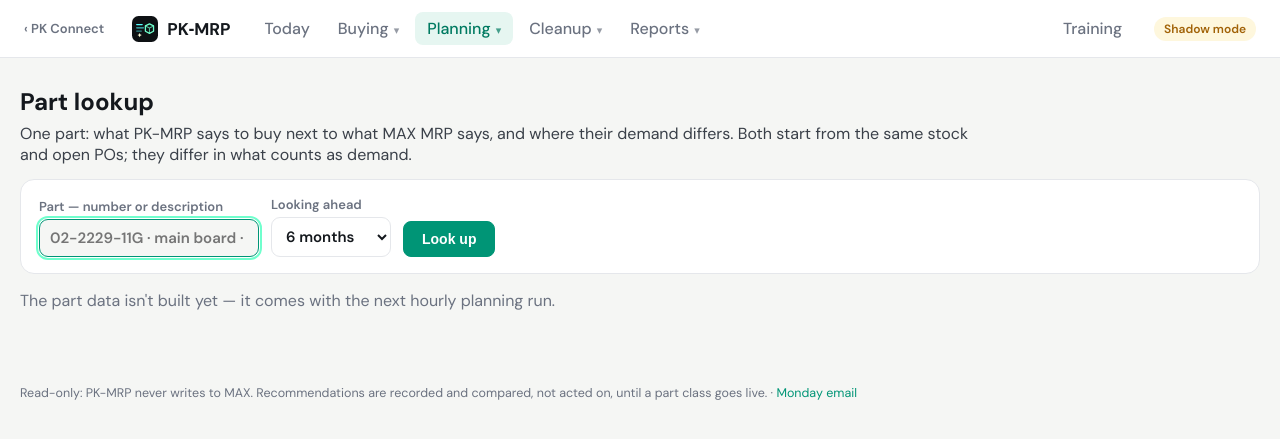
After one commit to jaredPK1/PK-MRP, a Flask app: page /part in a window 1280 px wide. The commit adds this page. Shown: the top 439 px of the page. Run offline with Flask 3, Linux system fonts and the light colour scheme.

Commit message:
Part lookup: PK-MRP next to MAX MRP for any part
Chad's ask: PCAs are changing vendors and he'll buy a little ahead, but
PK-MRP's demand for a PCA isn't MAX's. Planning > Part lookup shows both
plans for one part over 3/6/12 months: what each says to buy, both demands
split by source (sales orders, open WOs, parent builds, master-schedule
forecast, safety stock), MAX's planned orders and action messages, and
every requirement MAX nets. The hourly run now reads MAX's planned orders
(Order_Master PL), its requirements by source and MRP_Explosion into
data/part_plans.json; a failure there doesn't stop the plan.

On 11-06, 62 of 70 PCAs with demand differ mostly in parent builds: MAX
plans parents from its own planned orders (forecast and safety stock
carried down the bill); PK-MRP from booked orders only.

Co-Authored-By: Claude Opus 5.5 <noreply@anthropic.com>

```diff
--- a/pkmrp/cli.py
+++ b/pkmrp/cli.py
@@ -203,6 +203,7 @@ def _plan_once(erp):
         snap["ledger"] = {"status": "off", "why": "SCHEDULER_ENABLED is not 1 on this host"}
     snapshot.write(snap)
     snapshot.write_atp(snapshot.build_atp(run))
+    snapshot.write_part_plans(snapshot.build_part_plans(run))
     if scheduler_on():
         _reconcile_done(snap)
         _weekly_tick()
--- a/pkmrp/web/app.py
+++ b/pkmrp/web/app.py
@@ -778,6 +778,53 @@ def create_app():
             )
         return {"parts": out}
 
+    @app.get("/part")
+    def part_page():
+        """One part: what PK-MRP says to buy next to what MAX MRP says, and
+        where their demand differs."""
+        from ..core import part_view
+        from ..core.search import find
+
+        data = snapshot.load_part_plans()
+        part = (request.args.get("part") or "").strip().upper()
+        horizon = request.args.get("h") or "6"
+        if horizon not in part_view.HORIZONS:
+            horizon = "6"
+        view, entry, error = None, None, None
+        if part and data:
+            plans = data["parts"]
+            if part not in plans:
+                hits = find(
+                    part,
+                    ((p, e["info"]["description"], e["info"]["type"], bool(e["pk"] or e["max_dem"]))
+                     for p, e in plans.items()),
+                    1,
+                )
+                if hits:
+                    part = hits[0][0]
+            if part in plans:
+                entry = plans[part]
+                view = part_view.compare(entry, date.fromisoformat(data["today"]), horizon)
+            else:
+                error = (
+                    f"Nothing planned for “{part}” on either side — no stock, open orders "
+                    "or demand in PK-MRP or MAX. Try part of the number or a word from the description."
+                )
+        snap = snapshot.load_latest() or {}
+        on_list = next((b for b in snap.get("buys", []) if b["part"] == part), None)
+        return render_template(
+            "part.html",
+            data=data,
+            part=part,
+            horizon=horizon,
+            horizons=list(part_view.HORIZONS),
+            entry=entry,
+            view=view,
+            on_list=on_list,
+            error=error,
+            snap=snap,
+        )
+
     @app.get("/promise")
     def promise_page():
         from ..core import atp
--- a/pkmrp/web/static/app.css
+++ b/pkmrp/web/static/app.css
@@ -395,3 +395,12 @@ tr.muted-row td { background: var(--bg); }
 form.inline { display: inline; }
 .rush-note { background: var(--late-soft); border: 1px solid var(--late); border-radius: 12px; padding: 10px 16px; margin: 14px 0; }
 .rush-note p { margin: 6px 0; }
+/* Part lookup */
+.part-head { margin: 18px 0 4px; } .part-head h2 { margin: 0; font-size: 22px; }
+.part-head .desc { color: var(--ink-2); margin: 2px 0 6px; }
+.part-tiles { margin: 14px 0 18px; }
+.part-cols { display: grid; grid-template-columns: 1fr 1fr; gap: 18px; }
+@media (max-width: 860px) { .part-cols { grid-template-columns: 1fr; } }
+.part-detail { margin: 14px 0; } .part-detail summary { cursor: pointer; font-weight: 600; color: var(--ink-2); padding: 6px 0; }
+.lede-small { color: var(--ink-2); max-width: 60em; margin: 4px 0 8px; }
+.promise-form select { font: inherit; font-size: 15px; padding: 8px 10px; border: 1px solid var(--line); border-radius: 9px; background: var(--surface); color: var(--ink); }
--- a/pkmrp/web/templates/_why.html
+++ b/pkmrp/web/templates/_why.html
@@ -29,6 +29,7 @@
     {% elif j.verdict == 'ignored' %}<div class="muted small"><span class="lbl">Safety</span> MAX has a safety stock of {{ j.ss|qty }}; PK-MRP doesn't plan to it: {{ j.why }}.</div>{% endif %}
     {% if sz.add_to_po %}<div class="add-to-po strong"><span class="lbl">PO</span> <b>Add to PO {{ sz.add_to_po.po }}</b> ({{ sz.add_to_po.qty|qty }}, went in {{ sz.add_to_po.created|nice_date }}) rather than cutting a second PO — the vendor prices the whole quantity, so two small POs can each land in a smaller price break.</div>{% endif %}
     {% if b.changed and b.changed.kind != 'new' %}<div class="warn"><span class="lbl">Changed</span> {{ b.changed.text }}. Check who's waiting below before ordering.</div>{% endif %}
+    <div class="muted small"><a href="{{ script_root }}/part?part={{ b.part|urlencode }}">Compare with MAX MRP →</a></div>
     <div><span class="lbl">Lands</span> around <b>{{ s.arrives_if_ordered_today|nice_date }}</b> if placed today — {{ s.lead_days|round|int }} working days, {{ s.lead_source|lead_words }}</div>
     {% if s.orders_slipping %}<div class="warn"><span class="lbl">Watch</span> {{ s.orders_slipping }} order{{ '' if s.orders_slipping == 1 else 's' }} need{{ 's' if s.orders_slipping == 1 else '' }} it before then and stock doesn't cover {{ 'it' if s.orders_slipping == 1 else 'them' }} — {{ 'it slips' if s.orders_slipping == 1 else 'they slip' }} unless an open PO is pulled in or a faster source is found.</div>
     {% else %}<div><span class="lbl">Watch</span> Nothing slips if it's ordered today.</div>{% endif %}
--- a/pkmrp/web/templates/base.html
+++ b/pkmrp/web/templates/base.html
@@ -23,7 +23,8 @@
                   ('eol_page', '/eol', 'EOL watch', 'Parts makers are ending, and what to buy first'),
                   ('committed_page', '/committed', 'Committed', 'Long-lead parts planned a year out'),
                   ('params_page', '/lead-times', 'Lead times', 'Real vs MAX lead times')]),
-      ('Planning', [('promise_page', '/promise', 'Promise', 'Earliest date material supports'),
+      ('Planning', [('part_page', '/part', 'Part lookup', 'One part: PK-MRP next to MAX MRP'),
+                    ('promise_page', '/promise', 'Promise', 'Earliest date material supports'),
                     ('pipeline_page', '/pipeline', 'Pipeline', 'Sales SKUs to MAX parts')]),
       ('Cleanup', [('fix_max_page', '/fix-max', 'Fix in MAX', 'Records naming obsolete parts'),
                    ('overbuys_page', '/overbuys', 'Overbuys', 'Money committed beyond need'),
--- /dev/null
+++ b/pkmrp/web/templates/part.html
@@ -0,0 +1,165 @@
+{% extends "base.html" %}
+{% from "_notes.html" import part_note with context %}
+{% block title %}{% if entry %}{{ part }} · {% endif %}Part lookup · PK-MRP{% endblock %}
+{% set pk_kind = {'so': 'Sales order', 'wo_req': 'WO needs it', 'planned_make': 'Parent build (planned)',
+                  'planned_kit': 'Subcontract kit (planned)', 'po_kit': 'Kit on a PO', 'sub_req': 'Subcontract need',
+                  'safety_stock': 'Safety stock', 'po': 'PO arrives', 'wo': 'WO finishes'} %}
+{% set mx_src = {'CU': 'Sales order', 'MF': 'Open WO', 'PL': 'MAX planned order (parent)', 'MS': 'Master schedule (forecast)', 'SO': 'Subcontract'} %}
+{% block content %}
+<section class="page-intro">
+  <h1 class="h1-small">Part lookup</h1>
+  <p class="lede">One part: what PK-MRP says to buy next to what MAX MRP says, and where their demand differs. Both start from the same stock and open POs; they differ in what counts as demand.</p>
+</section>
+<form class="promise-form" method="get">
+  <label class="picker">Part — number or description
+    <input name="part" value="{{ part }}" placeholder="02-2229-11G · main board · 8000 pca" autofocus autocomplete="off" required
+           data-suggest="{{ script_root }}/api/parts" role="combobox" aria-expanded="false" aria-autocomplete="list">
+    <ul class="suggest" role="listbox" hidden></ul>
+  </label>
+  <label>Looking ahead
+    <select name="h">
+      {% for h in horizons %}<option value="{{ h }}" {{ 'selected' if h == horizon }}>{{ 'Everything' if h == 'all' else h ~ ' months' }}</option>{% endfor %}
+    </select>
+  </label>
+  <button class="btn primary" type="submit">Look up</button>
+</form>
+{% if error %}<p class="promise-error">{{ error }}</p>{% endif %}
+{% if not data %}<p class="muted">The part data isn't built yet — it comes with the next hourly planning run.</p>
+{% elif data.max_status != 'ok' %}<p class="promise-error">MAX's MRP couldn't be read on the last run, so only PK-MRP's side is shown.</p>{% endif %}
+
+{% if view %}
+{% set i = entry.info %}
+<section class="part-head">
+  <h2 class="mono">{{ part }} {{ part_note(part) }}</h2>
+  <div class="desc">{{ i.description|lower|capitalize }}</div>
+  <div class="facts">
+    <span><b>{{ view.on_hand|qty }}</b> on hand</span>
+    <span><b>{{ view.on_po|qty }}</b> on open POs</span>
+    {% if view.on_wo %}<span><b>{{ view.on_wo|qty }}</b> on open WOs</span>{% endif %}
+    {% if i.vendor %}<span>vendor <a href="{{ script_root }}/vendor?v={{ i.vendor|urlencode }}&part={{ part|urlencode }}">{{ i.vendor }}</a></span>{% endif %}
+    {% if i.lead_days %}<span>{{ i.lead_days|round|int }}-day lead</span>{% endif %}
+    {% if i.buyer %}<span>buyer {{ i.buyer }}</span>{% endif %}
+    {% if i.unit_cost %}<span>{{ i.unit_cost|money2 }} each</span>{% endif %}
+  </div>
+</section>
+
+<div class="tiles part-tiles">
+  <div class="tile">
+    <div class="lbl">PK-MRP says</div>
+    {% if on_list %}
+      <div class="num">{{ on_list.qty|qty }}</div>
+      <div class="sub">to buy now, by {{ on_list.place_by|nice_date }} — it's on <a href="{{ script_root }}/buys">this week's list</a>{% if (on_list.sizing or {}).add_to_po %}; add to PO {{ on_list.sizing.add_to_po.po }}{% endif %}</div>
+    {% elif view.pk_buy_qty %}
+      <div class="num">{{ view.pk_buy_qty|qty }}</div>
+      <div class="sub">to buy over the window, first by {{ view.pk_buys[0][0]|nice_date }}</div>
+    {% else %}
+      <div class="num">0</div>
+      <div class="sub">nothing to buy {{ 'in this window' if view.until else '' }} — stock and open orders cover booked demand</div>
+    {% endif %}
+  </div>
+  <div class="tile">
+    <div class="lbl">MAX MRP says</div>
+    <div class="num">{{ view.max_buy_qty|qty }}</div>
+    <div class="sub">{% if view.max_buys %}on {{ view.max_buys|length }} planned order{{ '' if view.max_buys|length == 1 else 's' }}, first due {{ view.max_buys[0][0]|nice_date }}{% else %}no planned orders {{ 'in this window' if view.until else '' }}{% endif %}</div>
+  </div>
+  <div class="tile">
+    <div class="lbl">Demand, PK-MRP</div>
+    <div class="num">{{ view.pk_demand|qty }}</div>
+    <div class="sub">{{ 'through ' ~ view.until|nice_date(False) if view.until else 'everything booked' }}</div>
+  </div>
+  <div class="tile">
+    <div class="lbl">Demand, MAX</div>
+    <div class="num">{{ view.max_demand|qty }}</div>
+    <div class="sub">{% if view.gap > 0 %}{{ view.gap|qty }} more than PK-MRP{% elif view.gap < 0 %}{{ (-view.gap)|qty }} less than PK-MRP{% else %}the same{% endif %}</div>
+  </div>
+</div>
+
+<h3 class="steps-h">Where the demand differs</h3>
+{% if view.biggest_gap %}{% set g = view.biggest_gap %}
+<p class="lede-small">Most of the gap is <b>{{ g[1]|lower }}</b>:
+  {% if g[0] == 'parents' %}MAX plans the parent assemblies from its own planned orders — which carry master-schedule forecast, MAX's safety stock and its order quantities down the bill. PK-MRP plans parents only for booked orders and open WOs.
+  {% elif g[0] == 'forecast' %}master-schedule entries are forecast, not orders; PK-MRP plans from the backlog only.
+  {% elif g[0] == 'safety' %}MAX tops stock up to its safety stock ({{ entry.info.max_ss|qty }}); PK-MRP {% if entry.info.pk_ss is not none %}uses {{ entry.info.pk_ss|qty }}{% else %}doesn't plan to it{% endif %} — see <a href="{{ script_root }}/safety-stock">Safety stock</a>.
+  {% else %}the two count this differently over the window; the detail is below.{% endif %}
+</p>
+{% endif %}
+<div class="table-wrap">
+<table class="dense">
+  <thead><tr><th>Demand from</th><th class="r">PK-MRP</th><th class="r">MAX</th><th class="r">MAX − PK-MRP</th></tr></thead>
+  <tbody>
+  {% for b in view.buckets %}
+    <tr><td>{{ b.label }}</td><td class="r">{{ b.pk|qty }}</td><td class="r">{{ b.max|qty }}</td><td class="r {{ 'up-text' if b.max - b.pk > 0 else '' }}">{{ (b.max - b.pk)|qty }}</td></tr>
+  {% else %}<tr><td colspan="4" class="muted">No demand on either side in this window.</td></tr>
+  {% endfor %}
+  </tbody>
+  <tfoot><tr><td><b>Total</b></td><td class="r"><b>{{ view.pk_demand|qty }}</b></td><td class="r"><b>{{ view.max_demand|qty }}</b></td><td class="r"><b>{{ view.gap|qty }}</b></td></tr></tfoot>
+</table>
+</div>
+
+<div class="part-cols">
+  <section>
+    <h3 class="steps-h">PK-MRP planned buys</h3>
+    <div class="table-wrap"><table class="dense">
+      <thead><tr><th>Order by</th><th>Need by</th><th class="r">Qty</th><th>For</th></tr></thead>
+      <tbody>
+      {% for b in view.pk_buys %}
+        <tr><td>{% if b[5] %}<span class="chip late">late</span> {% endif %}{{ b[0]|nice_date(False) }}</td><td>{{ b[1]|nice_date(False) }}</td><td class="r">{{ b[2]|qty }}{% if b[3] == 'make' %} <span class="muted small">build</span>{% endif %}</td>
+            <td class="small">{% if b[4] == 'safety_stock' %}safety stock{% else %}{{ b[6]|join(', ') }}{% endif %}</td></tr>
+      {% else %}<tr><td colspan="4" class="muted">None in this window.</td></tr>
+      {% endfor %}
+      </tbody>
+    </table></div>
+  </section>
+  <section>
+    <h3 class="steps-h">MAX planned orders</h3>
+    <div class="table-wrap"><table class="dense">
+      <thead><tr><th>Due</th><th class="r">Qty</th><th>Order</th><th>Reference</th></tr></thead>
+      <tbody>
+      {% for b in view.max_buys %}
+        <tr><td>{{ b[0]|nice_date(False) }}</td><td class="r">{{ b[1]|qty }}</td><td class="mono small">{{ b[2] }}</td><td class="small">{{ b[3] }}</td></tr>
+      {% else %}<tr><td colspan="4" class="muted">None in this window.</td></tr>
+      {% endfor %}
+      </tbody>
+    </table></div>
+  </section>
+</div>
+
+{% if entry.max_act %}
+<h3 class="steps-h">MAX action messages <span class="muted small">(MRP run {{ data.max_run|nice_date(False) }})</span></h3>
+<div class="table-wrap"><table class="dense">
+  <thead><tr><th>Message</th><th>Order</th><th class="r">Qty</th><th>Due</th><th>MAX wants it</th></tr></thead>
+  <tbody>
+  {% for a in entry.max_act %}
+    <tr><td>{{ a[2] }}</td><td class="mono small">{{ a[3] }} <span class="muted">{{ a[4] }}</span></td><td class="r">{{ a[5]|qty }}</td><td>{{ a[0]|nice_date(False) }}</td><td>{{ a[1]|nice_date(False) }}</td></tr>
+  {% endfor %}
+  </tbody>
+</table></div>
+{% endif %}
+
+<details class="part-detail">
+  <summary>PK-MRP: stock, open orders and booked demand, in date order</summary>
+  <div class="table-wrap"><table class="dense">
+    <thead><tr><th>Date</th><th>What</th><th>Ref</th><th class="r">Qty</th><th class="r">Balance</th></tr></thead>
+    <tbody>
+      <tr><td></td><td>On hand</td><td></td><td class="r">{{ view.on_hand|qty }}</td><td class="r">{{ view.on_hand|qty }}</td></tr>
+    {% for t in view.timeline %}
+      <tr class="{{ 'late-text' if t.balance < 0 else '' }}"><td>{{ t.date|nice_date(False) if t.date else '' }}</td><td>{{ pk_kind.get(t.kind, t.kind) }}</td><td class="small">{{ t.ref }}</td><td class="r">{{ t.qty|qty }}</td><td class="r">{{ t.balance|qty }}</td></tr>
+    {% endfor %}
+    </tbody>
+  </table></div>
+  {% if view.short_on %}<p class="small late-text">Goes short {{ view.short_on|nice_date }} without new buys.</p>{% endif %}
+</details>
+
+<details class="part-detail">
+  <summary>MAX: every requirement it nets against this part ({{ entry.max_dem|length }})</summary>
+  <div class="table-wrap"><table class="dense">
+    <thead><tr><th>Due</th><th class="r">Qty</th><th>From</th><th>Order</th><th>Parent</th><th>Reference</th></tr></thead>
+    <tbody>
+    {% for d in entry.max_dem %}
+      <tr><td>{{ d[0]|nice_date(False) }}</td><td class="r">{{ d[1]|qty }}</td><td>{{ mx_src.get(d[2], d[2]) }}</td><td class="mono small">{{ d[3] }}</td><td class="mono small">{{ d[4] }}</td><td class="small">{{ d[5] }}</td></tr>
+    {% endfor %}
+    </tbody>
+  </table></div>
+</details>
+{% endif %}
+{% endblock %}
--- a/pkmrp/web/templates/training.html
+++ b/pkmrp/web/templates/training.html
@@ -35,6 +35,7 @@
     <dt>All buys</dt><dd>Everything to place within five working days; filter by who's on it (or nobody yet), or search by part or description. <span class="who">Buyers.</span></dd>
     <dt>By vendor</dt><dd><b>Who do we need to order from, and what all goes on it?</b> Every vendor with something to buy in the next 4 weeks, those with buys due now first. Each opens one order: due-now and late lines plus what's coming up (choose 1 to 12 weeks), with their part numbers, pack counts, totals, recent open POs with that vendor, and Copy / CSV for keying the PO. <span class="who">Buyers, whenever placing a PO.</span></dd>
     <dt>Analytics</dt><dd>Four questions. <b>Is PK-MRP saving money and orders?</b> — where what buyers did matched its advice (POs placed by the order-by date, push-outs and cancels done), the orders and dollars behind them, and the money found on Overbuys. In shadow mode a match isn't proof PK-MRP caused it. <b>Is the plan getting healthier?</b> — buys due, late, and orders waiting, day by day. <b>Where is today's lateness?</b> — by how late, product and vendor. <b>Which vendors deliver?</b> — on-time % against the date first asked, and real lead time vs MAX's. <span class="who">Jared, Chad and supply chain, weekly.</span></dd>
+    <dt>Part lookup</dt><dd><b>Why doesn't PK-MRP match MAX?</b> Any part: what PK-MRP says to buy next to MAX MRP's planned orders, and both demands split by source — sales orders, open WOs, builds of parent assemblies, master-schedule forecast, safety stock — so the gap has a name. For sub-assemblies like PCAs, MAX's extra is usually its planned orders for the parents, which carry forecast and safety stock down the bill; PK-MRP plans from booked orders only. Use PK-MRP's number for what orders need, and decide deliberately how far ahead to run. <span class="who">Buyers and supply chain, when a number looks off.</span></dd>
     <dt>Promise</dt><dd>Type a part, a quantity and the date a customer wants: the earliest date material supports, and the part that decides it. Material only — build capacity isn't in yet. <span class="who">Order Admin, before dating an order.</span></dd>
     <dt>Committed</dt><dd><b>Which parts can't wait for an order?</b> The few whose real lead time is longer than orders give warning of get a 12-month plan: requirement, buffer, a proposed blanket order with monthly releases, and a forecast letter for the supplier. It's a buying page. <span class="who">Buyers and supply chain, monthly.</span></dd>
     <dt>Pipeline</dt><dd><b>Which MAX part is each sales SKU?</b> Book/Bill 2.0 forecasts in sales names ("2300AG-B", "FK11-SAE-U"), so each SKU is matched to a MAX part once, by a person, before its forecast can feed Committed. PK-MRP proposes the match from the part number, the description and past orders, surest first; you click <i>Use this</i>, pick another part, or mark it <i>not material</i>. Bookings with no billing month are listed for fixing in Book/Bill. <span class="who">Whoever has an admin role in PK-MRP, as new SKUs appear.</span></dd>
--- a/pkmrp/web/whats_new.py
+++ b/pkmrp/web/whats_new.py
@@ -5,6 +5,11 @@ Every feature people can see gets a line here in the same change
 """
 
 WHATS_NEW = (
+    (
+        "2026-11-06",
+        "Part lookup: PK-MRP next to MAX MRP for any part",
+        "Chad's ask: with PCAs changing vendors he'll buy a little ahead, and PK-MRP's demand for a PCA isn't MAX's. Planning → Part lookup takes any part number or description and shows what each says to buy over 3, 6 or 12 months, both demands split by where they come from — sales orders, open WOs, builds of parent assemblies, master-schedule forecast, safety stock — and which bucket makes the gap. For PCAs it's almost all one bucket: on 11-06, 96% of MAX's PCA demand came from its own planned orders for the parent assemblies, which carry forecast and MAX's safety stock down the bill; PK-MRP plans parents only for booked orders. Also lists MAX's planned orders and action messages, and every requirement MAX nets against the part. Why this buy? links to it.",
+    ),
     (
         "2026-11-06",
         "Long-lead parts: one order for a quarter, rounded to the price break",
```
Also changed, not shown: pkmrp/core/part_view.py (added, +136 -0 lines), pkmrp/db/extract.py (+48 -0 lines), pkmrp/run.py (+8 -0 lines), pkmrp/snapshot.py (+98 -0 lines), tests/test_part_view.py (added, +51 -0 lines).
